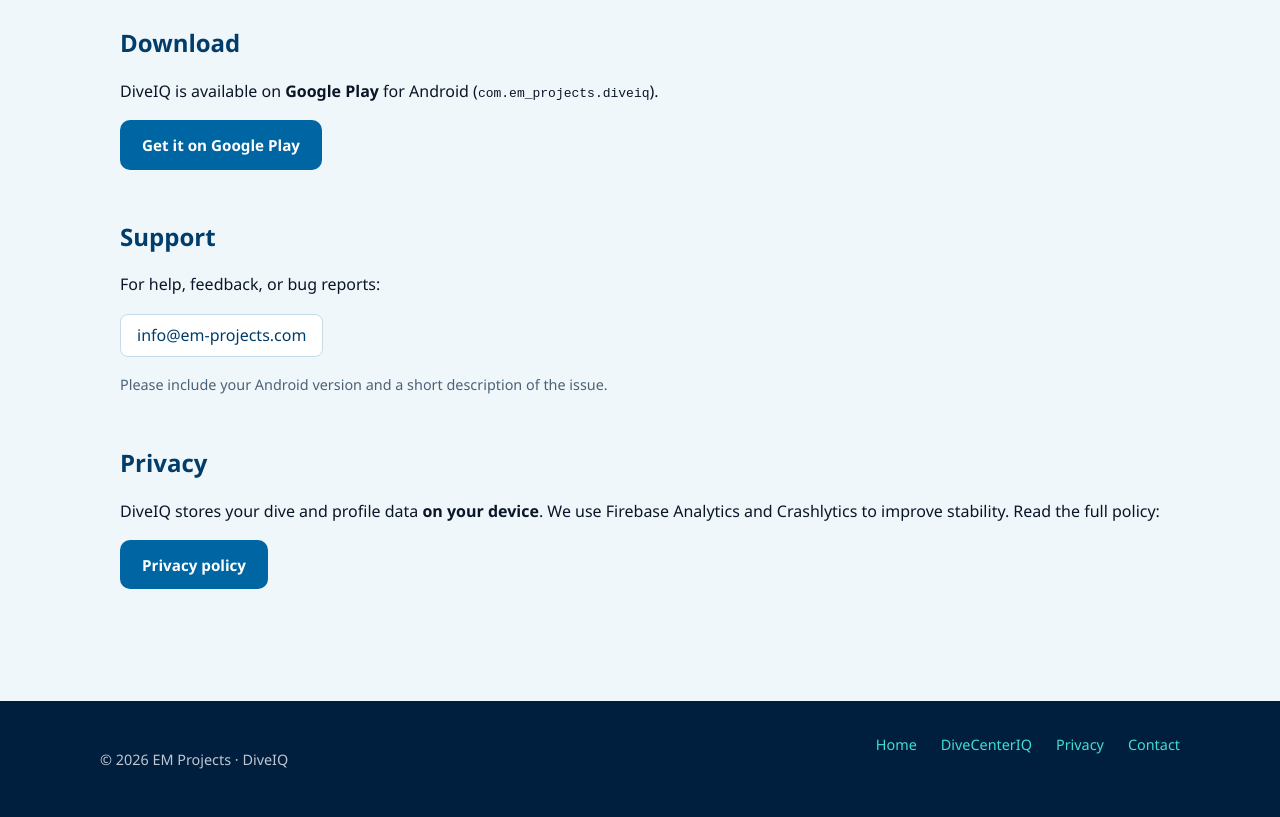
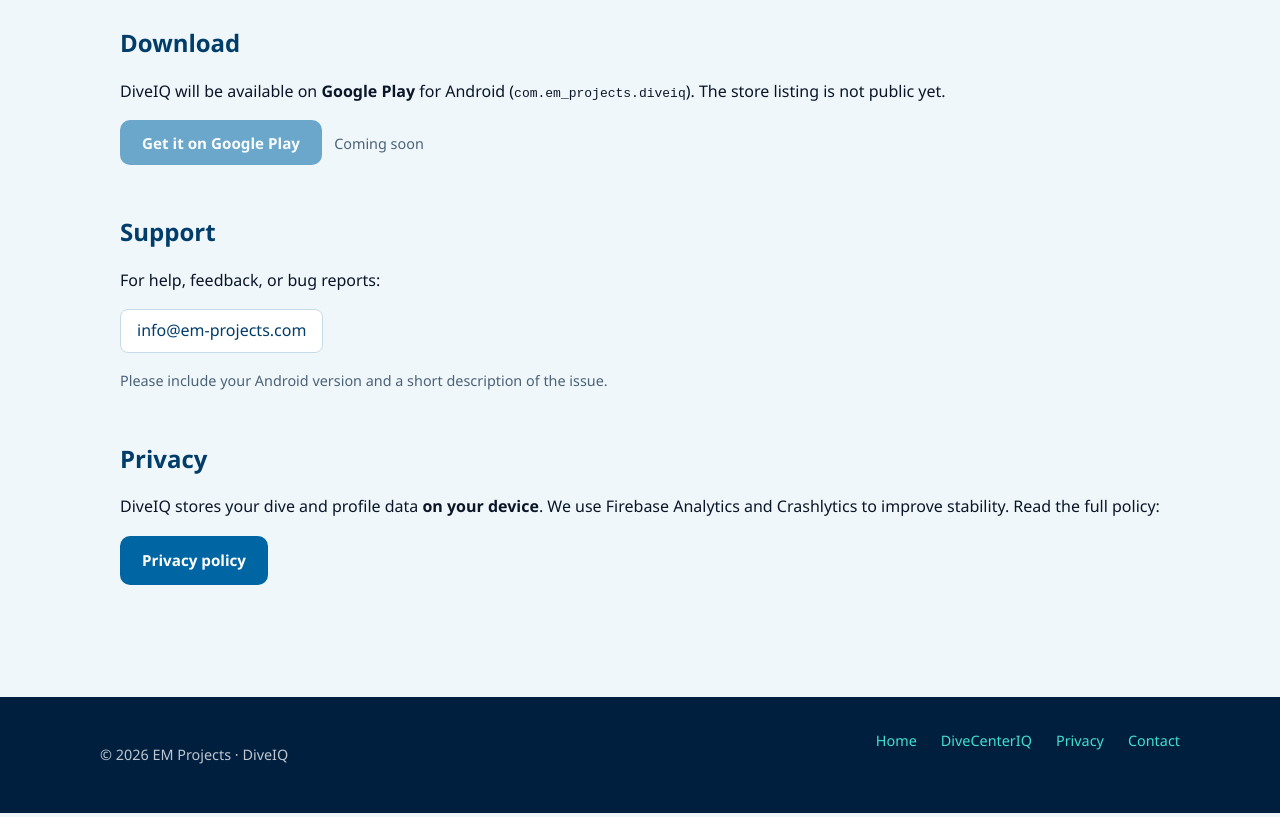
Before and after one commit to eyalmnm/WebSite, a website: page diveiq.html in a window 1280 px wide. Shown: the part 1020-1837 px from the top of the page. Drawn offline with Linux system fonts and the light colour scheme.

Commit message:
Disable Google Play download until the listing is public
Keep the DiveIQ store buttons visible but unclickable so visitors are not sent to an unpublished Play Store page.

```diff
--- a/css/styles.css
+++ b/css/styles.css
@@ -191,6 +191,25 @@
 
 .btn:hover {
   transform: translateY(-1px);
+}
+
+button.btn {
+  font-family: inherit;
+  cursor: pointer;
+}
+
+.btn:disabled,
+.btn[aria-disabled="true"] {
+  opacity: 0.55;
+  cursor: not-allowed;
+  box-shadow: none;
+  transform: none;
+}
+
+.btn:disabled:hover,
+.btn[aria-disabled="true"]:hover {
+  transform: none;
+  box-shadow: none;
 }
 
 .btn-primary {
--- a/diveiq.html
+++ b/diveiq.html
@@ -3,7 +3,7 @@
 <head>
   <meta charset="UTF-8" />
   <meta name="viewport" content="width=device-width, initial-scale=1" />
-  <meta name="description" content="DiveIQ — Android dive log and weight guidance for a single diver profile. Available on Google Play. Built by EM Projects." />
+  <meta name="description" content="DiveIQ — Android dive log and weight guidance for a single diver profile. Coming soon on Google Play. Built by EM Projects." />
   <title>DiveIQ — Personal dive log &amp; weight assistant | EM Projects</title>
   <link rel="canonical" href="https://em-projects.com/diveiq.html" />
   <link rel="icon" href="/assets/favicon.svg" type="image/svg+xml" />
@@ -12,7 +12,7 @@
   <meta property="og:site_name" content="EM Projects" />
   <meta property="og:locale" content="en_US" />
   <meta property="og:title" content="DiveIQ — Personal dive log &amp; weight assistant" />
-  <meta property="og:description" content="Android dive log and weight guidance for a single diver profile. Available on Google Play." />
+  <meta property="og:description" content="Android dive log and weight guidance for a single diver profile. Coming soon on Google Play." />
   <meta property="og:url" content="https://em-projects.com/diveiq.html" />
   <meta property="og:image" content="https://em-projects.com/assets/app_logo-card.png" />
   <meta property="og:image:alt" content="DiveIQ app logo" />
@@ -68,13 +68,13 @@
     <section>
       <h2>Download</h2>
       <p>
-        DiveIQ is available on <strong>Google Play</strong> for Android
-        (<code>com.em_projects.diveiq</code>).
+        DiveIQ will be available on <strong>Google Play</strong> for Android
+        (<code>com.em_projects.diveiq</code>). The store listing is not public yet.
       </p>
       <p>
-        <a class="btn btn-secondary" href="https://play.google.com/store/apps/details?id=com.em_projects.diveiq" rel="noopener noreferrer" target="_blank">
-          Get it on Google Play
-        </a>
+        <!-- Enable when public: https://play.google.com/store/apps/details?id=com.em_projects.diveiq -->
+        <button class="btn btn-secondary" type="button" disabled>Get it on Google Play</button>
+        <span class="muted-note">Coming soon</span>
       </p>
     </section>
 
```
Also changed, not shown: index.html (+3 -3 lines), README.md.
